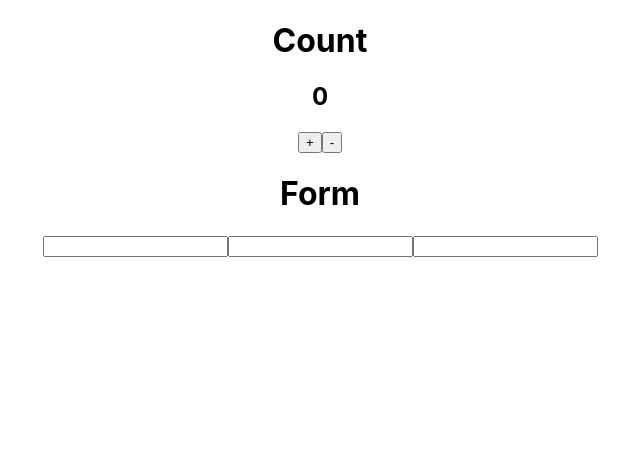
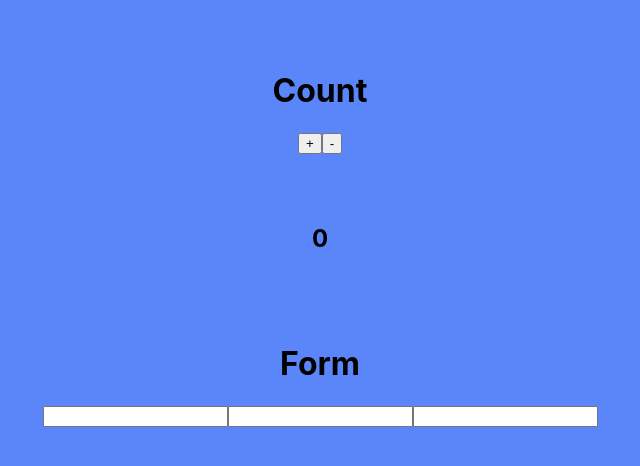
Before and after one commit to ta-web-mex/lab-props-and-state, a React (Create React App) app: page / in a window 1280 px wide. Shown: the top 466 px of the page, without its empty margins (320-960 px from the left). Built offline with nearby package versions, Linux system fonts and the light colour scheme.

Commit message:
Tengo dudas con los props

```diff
--- a/src/App.js
+++ b/src/App.js
@@ -40,10 +40,10 @@ render (){
 
   return (
     <div className="App">
-    <h1>Count</h1>
+    <div>
+    <Counter incrementCount={this.incrementCount} decrementCount={this.decrementCount}/>
     <h2>{count}</h2>
-    <Counter incrementCount={this.incrementCount} decrementCount={this.decrementCount}/>
-   <h1>Form</h1>
+    </div>
     <Form  UserInfo={this.UserInfo} handleInput = {this.handleInput}/>
     <p>{form.name}</p>
     <p>{form.surname}</p>
--- a/src/components/Counter.jsx
+++ b/src/components/Counter.jsx
@@ -3,8 +3,8 @@ import React from 'react'
 function Counter ({incrementCount, decrementCount}){
 
   return (
-  <div>
-
+  <div className="Count">
+    <h1>Count</h1>
     <button className="btn" onClick ={incrementCount}>+</button>
     <button className="btn" onClick ={decrementCount}>-</button>
   </div>
--- a/src/components/Form.jsx
+++ b/src/components/Form.jsx
@@ -1,10 +1,10 @@
 import React from 'react'
 
-
-function Form ({UserInfo, handleInput}){
+function Form ({handleInput}){
 return (
-  <div>
+  <div className="Form">
     <form>
+      <h1>Form</h1>
       <input type="text" name="name" onChange = {handleInput}/>
       <input type="text" name="surname" onChange = {handleInput}/>
       <input type="text" name="age" onChange = {handleInput}/>
--- a/src/index.css
+++ b/src/index.css
@@ -6,9 +6,20 @@ body {
     sans-serif;
   -webkit-font-smoothing: antialiased;
   -moz-osx-font-smoothing: grayscale;
+  background-color: #5A86FA;
 }
 
 code {
   font-family: source-code-pro, Menlo, Monaco, Consolas, "Courier New",
     monospace;
 }
+
+
+.Count{
+  padding: 50px 0;
+}
+
+
+.Form{
+  padding: 50px;
+}
```
